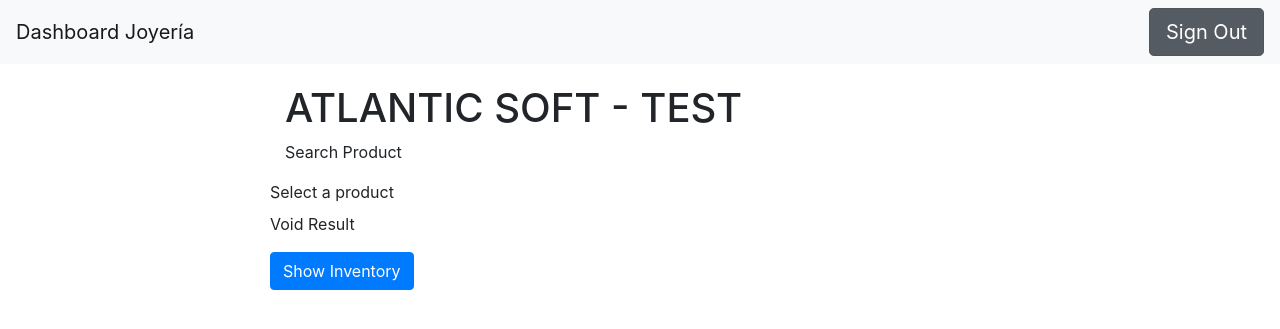
After one commit to jaimediaz817/prueba-php-AS, a PHP site: template views/Dashboard/searchProduct.php in a window 1280 px wide. The commit adds this page. Shown: the top 329 px of the page. Run offline with PHP 8.4, Linux system fonts and the light colour scheme; the template is opened without the code that fills it, so the values that code supplies are empty; some libraries are stand-ins or nearby versions.

Commit message:
Correcciones varias en el acceso y búsqueda de producto ID para obtener inventario

```diff
--- a/assets/js/Dashboard/productController.js
+++ b/assets/js/Dashboard/productController.js
@@ -41,6 +41,9 @@
             let priceProd    = $("#productPrice").val();
             let quantityProd = $("#quantity").val();
 
+            // Request
+            //var res = convertCurrency(priceProd);
+
             var formData = new FormData($("#formProduct")[0]);
             formData.append('nameProd', nameProd);
             formData.append('categoryProd', categoryProd);
@@ -62,16 +65,49 @@
                         // refresh
                         location.reload();
                     }
+
+                    if (response.res == "fail" && response.uploadStatus == 0) {
+                        alert("You must add a photo with a valid image format, usually .ico formats are not accepted for you to take it into account");
+                    }
                 },
                 error: function(err) {
                     console.log("err : "+ err);
                 }
             });
 
+            promiseProduct.done(function() {
+                console.log("flujo #1")
+            });
+
+            console.log("flujo #2")
         } else {
             return false;
         }
     });
+
+
+    function convertCurrency(value) {
+
+        var endpoint = 'convert';
+        var access_key = '89dd481d423f920afcb058422d4e4f72';
+
+        // define from currency, to currency, and amount
+        var fromVar = 'EUR';
+        var to = 'GBP';
+        var amount = '10';
+
+        // execute the conversion using the "convert" endpoint:
+        var promiseCurrency = $.ajax({
+            url: 'http://apilayer.net/api/' + endpoint + '?access_key=' + access_key +'&from=' + fromVar + '&to=' + to + '&amount=' + amount,
+            dataType: 'jsonp',
+            success: function(json) {
+
+                // access the conversion result in json.result
+                alert(json.result);
+
+            }
+        });
+    }
 
 
     // Eclit Edit | link table
@@ -182,6 +218,17 @@
 
 
 
+    // Search inventory
+    $("#showInventory").on("click", function(e){
+        e.preventDefault();
+        if ($("#products").val() !== "") {
+            var id = $("#products").val();
+            window.location.href = URL_SINGLE + "Dashboard/inventory/" + id
+        }
+    });
+
+
+
 
     // Show and Hide warning - action  ***********************************************************
     function showAlert($jqueryAlert, reload=false) {
--- a/assets/js/Login/loginController.js
+++ b/assets/js/Login/loginController.js
@@ -107,7 +107,11 @@
                     alert("A link was sent to the email you wrote in the text field, please review it and activate your access account right now.");
                 },
                 error: function(err) {
-                    console.log("err : "+ err);
+                    console.log("err : ", err);
+                    if (err.status == 200 && err.statusText =="OK") {
+                        $(".group-email-validation").addClass("d-none");
+                        alert("A link was sent to the email you wrote in the text field, please review it and activate your access account right now.");
+                    }
                 }
             });
         } else {
--- a/core/application/controllers/IndexController.php
+++ b/core/application/controllers/IndexController.php
@@ -26,7 +26,8 @@
         $user = new UserModel();
         $responseUsers = $user->selectAllUsers();
 
-        $this->view->test = $test;
-        $this->view->renderView($this, "index", "main");
+        header("Location: ". SINGLE_URL . "Dashboard/index");
+        // $this->view->test = $test;
+        // $this->view->renderView($this, "index", "main");
     }
 }
--- a/views/Dashboard/index.php
+++ b/views/Dashboard/index.php
@@ -42,7 +42,7 @@
                             <a href="<?php echo SINGLE_URL; ?>Dashboard/product">Products</a>
                         </li>
                         <li>
-                            <a href="inventory">Inventory</a>
+                            <a href="<?php echo SINGLE_URL; ?>Dashboard/searchProduct">Inventory</a>
                         </li>
                         <li>
                             <a href="<?php echo SINGLE_URL; ?>Dashboard/showProducts">Show Products</a>
--- a/views/Dashboard/inventory.php
+++ b/views/Dashboard/inventory.php
@@ -20,6 +20,7 @@
             <header>
                 <nav class="navbar navbar-expand-lg navbar-light bg-light">
                     <a class="navbar-brand" href="#">Dashboard Joyería</a>
+                    <a href="<?php echo SINGLE_URL; ?>Login/signOut" class="btn btn-secondary btn-lg active float-right" role="button" aria-pressed="true">Sign Out</a>
                 </nav>
             </header>
 
@@ -40,7 +41,7 @@
                             <a href="<?php echo SINGLE_URL; ?>Dashboard/product">Products</a>
                         </li>
                         <li>
-                            <a href="inventory" class="active">Inventory</a>
+                            <a href="<?php echo SINGLE_URL; ?>Dashboard/searchProduct">Inventory</a>
                         </li>
                         <li>
                             <a href="<?php echo SINGLE_URL; ?>Dashboard/showProducts">Show Products</a>
--- a/views/Dashboard/product.php
+++ b/views/Dashboard/product.php
@@ -20,6 +20,7 @@
             <header>
                 <nav class="navbar navbar-expand-lg navbar-light bg-light">
                     <a class="navbar-brand" href="#">Dashboard Joyería</a>
+                    <a href="<?php echo SINGLE_URL; ?>Login/signOut" class="btn btn-secondary btn-lg active float-right" role="button" aria-pressed="true">Sign Out</a>
                 </nav>
             </header>
 
@@ -40,7 +41,7 @@
                             <a href="<?php echo SINGLE_URL; ?>/Dashboard/product" class="active">Products</a>
                         </li>
                         <li>
-                            <a href="<?php echo SINGLE_URL; ?>Dashboard/inventory">Inventory</a>
+                            <a href="<?php echo SINGLE_URL; ?>Dashboard/searchProduct">Inventory</a>
                         </li>
                         <li>
                             <a href="showProducts">Show Products</a>
--- /dev/null
+++ b/views/Dashboard/searchProduct.php
@@ -0,0 +1,87 @@
+<!DOCTYPE html>
+<html lang="en">
+    <head>
+        <meta charset="UTF-8">
+        <meta name="viewport" content="width=device-width, initial-scale=1.0">
+        <meta http-equiv="X-UA-Compatible" content="ie=edge">
+
+        <!-- Title -->
+        <title><?php echo $this->title; ?></title>
+
+        <!-- Bootstrap CSS -->
+        <link rel="stylesheet" href="https://stackpath.bootstrapcdn.com/bootstrap/4.1.3/css/bootstrap.min.css" integrity="sha384-MCw98/SFnGE8fJT3GXwEOngsV7Zt27NXFoaoApmYm81iuXoPkFOJwJ8ERdknLPMO" crossorigin="anonymous">
+        <link rel="stylesheet" href="https://use.fontawesome.com/releases/v5.4.1/css/all.css" integrity="sha384-5sAR7xN1Nv6T6+dT2mhtzEpVJvfS3NScPQTrOxhwjIuvcA67KV2R5Jz6kr4abQsz" crossorigin="anonymous">
+
+        <link rel="stylesheet" href="<?php echo ASSET_URL ?>styles/styles.css">
+    </head>
+    <body class="dashboard">
+
+        <main>
+            <header>
+                <nav class="navbar navbar-expand-lg navbar-light bg-light">
+                    <a class="navbar-brand" href="#">Dashboard Joyería</a>
+                    <a href="<?php echo SINGLE_URL; ?>Login/signOut" class="btn btn-secondary btn-lg active float-right" role="button" aria-pressed="true">Sign Out</a>
+                </nav>
+            </header>
+
+            <div id="wrapper">
+
+                <!-- Page Content -->
+                <div id="page-content-wrapper">
+                    <div class="container-fluid">
+                        <div class="row">
+                            <div class="col-lg-12">
+                                <h1>ATLANTIC SOFT - TEST</h1>
+                                <p>Search Product</p>
+                                <div class="container mx-0 px-0">
+                                    <div class="row">
+
+                                        <div class="col-6 pl-0">
+                                            <form class="form">
+
+                                                <div class="form-group">
+                                                    <label for="products">Select a product</label>
+                                                    <?php if(empty($this->listProd)) :?>
+                                                        <div>Void Result</div>
+                                                    <?php else: ?>
+                                                        <select class="selectpicker form-control" id="products">
+                                                        <?php foreach($this->listProd as $prod) :?>
+                                                            <option value="<?= $prod->prod_id_pk ?>"><?= $prod->prod_nombre?></option>
+                                                        <?php endforeach; ?>
+                                                        </select>
+                                                    <?php endif; ?>
+                                                </div>
+                                                <div class="form-group">
+                                                    <button class="btn btn-primary" id="showInventory">Show Inventory</button>
+                                                </div>
+                                            </form>
+                                        </div>
+                                    </div>
+                                </div>
+                            </div>
+                        </div>
+                    </div>
+                </div>
+                <!-- /#page-content-wrapper -->
+            </div>
+            <!-- /#wrapper -->
+        </main>
+
+        <!-- CUSTOM -->
+        <input id="urlSelector" type="hidden" name="url" value="<?php echo SINGLE_URL; ?>">
+
+        <!-- Scripts -->
+        <script src="<?php echo ASSET_URL ?>js/libraries/jquery-plugins/jquery-3.2.1.js"></script>
+        <script src="https://cdnjs.cloudflare.com/ajax/libs/popper.js/1.14.3/umd/popper.min.js" integrity="sha384-ZMP7rVo3mIykV+2+9J3UJ46jBk0WLaUAdn689aCwoqbBJiSnjAK/l8WvCWPIPm49"
+        crossorigin="anonymous"></script>
+        <script src="https://stackpath.bootstrapcdn.com/bootstrap/4.1.3/js/bootstrap.min.js" integrity="sha384-ChfqqxuZUCnJSK3+MXmPNIyE6ZbWh2IMqE241rYiqJxyMiZ6OW/JmZQ5stwEULTy"
+        crossorigin="anonymous"></script>
+
+        <!-- CUSTOM -->
+        <input id="urlSelector" type="hidden" name="url" value="<?php echo SINGLE_URL; ?>">
+
+        <script src="<?php echo ASSET_URL ?>js/Dashboard/productController.js">
+            var URL_SINGLE = <?php echo SINGLE_URL ?>;
+        </script>
+    </body>
+</html>
--- a/views/Dashboard/showProducts.php
+++ b/views/Dashboard/showProducts.php
@@ -20,6 +20,7 @@
             <header>
                 <nav class="navbar navbar-expand-lg navbar-light bg-light">
                     <a class="navbar-brand" href="#">Dashboard Joyería</a>
+                    <a href="<?php echo SINGLE_URL; ?>Login/signOut" class="btn btn-secondary btn-lg active float-right" role="button" aria-pressed="true">Sign Out</a>
                 </nav>
             </header>
 
@@ -40,7 +41,7 @@
                             <a href="<?php echo SINGLE_URL; ?>/Dashboard/product">Products</a>
                         </li>
                         <li>
-                            <a href="<?php echo SINGLE_URL; ?>Dashboard/inventory">Inventory</a>
+                            <a href="<?php echo SINGLE_URL; ?>Dashboard/searchProduct">Inventory</a>
                         </li>
                         <li>
                             <a href="showProducts" class="active">Show Products</a>
```
Also changed, not shown: core/application/controllers/Dashboard/DashboardController.php (+14 -1 lines), core/application/controllers/Login/LoginController.php (+30 -4 lines), core/system/mvc/ViewBase.php (+9 -1 lines).
